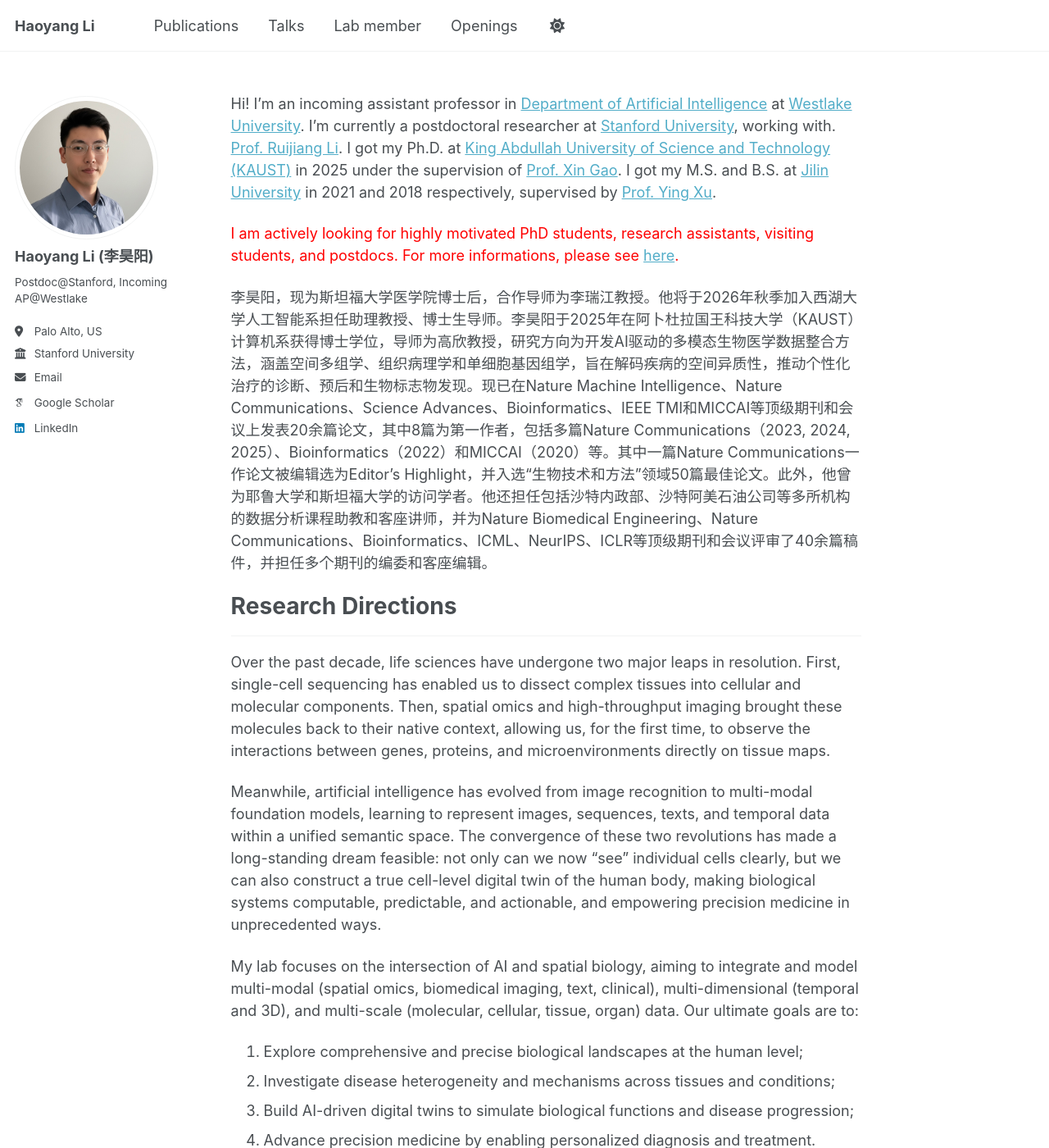
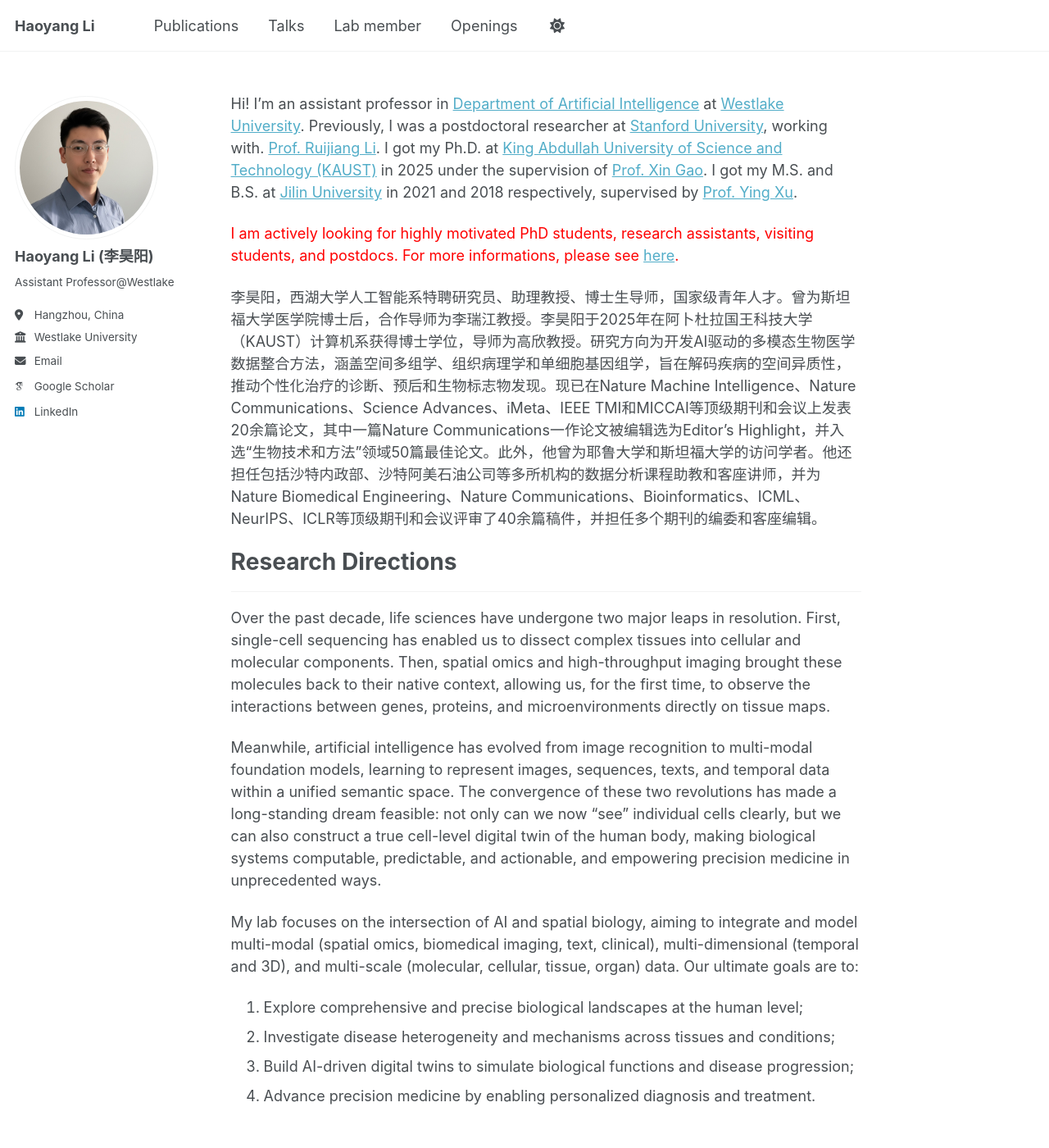
Before and after one commit to leihouyeung/lihaoyang.github.io, a Jekyll site: the page built from _pages/about.md, in a window 1280 px wide and 1400 px high. Shown: the whole window at 82% size. Built offline with Jekyll 4.4.1, drawn with Linux system fonts in a browser that asks for light colours; some web fonts are replaced; some of the changed text lies outside the part shown.

Commit message:
update website

```diff
--- a/_config.yml
+++ b/_config.yml
@@ -26,9 +26,9 @@ author:
   avatar           : "headshot.jpg"
   name             : "Haoyang Li (李昊阳)"
   pronouns         : # example: "he/his"
-  bio              : "Postdoc@Stanford, Incoming AP@Westlake"
-  location         : "Palo Alto, US"
-  employer         : "Stanford University"
+  bio              : "Assistant Professor@Westlake"
+  location         : "Hangzhou, China"
+  employer         : "Westlake University"
   uri              : # URL
   email            : "lihy@westlake.edu.cn"
 
--- a/_pages/about.md
+++ b/_pages/about.md
@@ -7,11 +7,11 @@ redirect_from:
   - /about.html
 ---
 
-Hi! I'm an incoming assistant professor in [Department of Artificial Intelligence](https://www.westlake.edu.cn/faculty/haoyang-li.html) at [Westlake University](https://westlake.edu.cn/). I'm currently a postdoctoral researcher at [Stanford University](https://www.stanford.edu/), working with. [Prof. Ruijiang Li](https://profiles.stanford.edu/ruijiang-li). I got my Ph.D. at [King Abdullah University of Science and Technology (KAUST)](https://www.kaust.edu.sa/en/) in 2025 under the supervision of [Prof. Xin Gao](https://www.kaust.edu.sa/en/study/faculty/xin-gao). I got my M.S. and B.S. at [Jilin University](https://jilinuniversity.cn/) in 2021 and 2018 respectively, supervised by [Prof. Ying Xu](https://www.sustech.edu.cn/en/faculties/yingxu.html).
+Hi! I'm an assistant professor in [Department of Artificial Intelligence](https://www.westlake.edu.cn/faculty/haoyang-li.html) at [Westlake University](https://westlake.edu.cn/). Previously, I was a postdoctoral researcher at [Stanford University](https://www.stanford.edu/), working with. [Prof. Ruijiang Li](https://profiles.stanford.edu/ruijiang-li). I got my Ph.D. at [King Abdullah University of Science and Technology (KAUST)](https://www.kaust.edu.sa/en/) in 2025 under the supervision of [Prof. Xin Gao](https://www.kaust.edu.sa/en/study/faculty/xin-gao). I got my M.S. and B.S. at [Jilin University](https://jilinuniversity.cn/) in 2021 and 2018 respectively, supervised by [Prof. Ying Xu](https://www.sustech.edu.cn/en/faculties/yingxu.html).
 
 <span style="color:red">I am actively looking for highly motivated PhD students, research assistants, visiting students, and postdocs. For more informations, please see [here](./openings). </span>
 
-李昊阳，现为斯坦福大学医学院博士后，合作导师为李瑞江教授。他将于2026年秋季加入西湖大学人工智能系担任助理教授、博士生导师。李昊阳于2025年在阿卜杜拉国王科技大学（KAUST）计算机系获得博士学位，导师为高欣教授，研究方向为开发AI驱动的多模态生物医学数据整合方法，涵盖空间多组学、组织病理学和单细胞基因组学，旨在解码疾病的空间异质性，推动个性化治疗的诊断、预后和生物标志物发现。现已在Nature Machine Intelligence、Nature Communications、Science Advances、Bioinformatics、IEEE TMI和MICCAI等顶级期刊和会议上发表20余篇论文，其中8篇为第一作者，包括多篇Nature Communications（2023, 2024, 2025）、Bioinformatics（2022）和MICCAI（2020）等。其中一篇Nature Communications一作论文被编辑选为Editor’s Highlight，并入选“生物技术和方法”领域50篇最佳论文。此外，他曾为耶鲁大学和斯坦福大学的访问学者。他还担任包括沙特内政部、沙特阿美石油公司等多所机构的数据分析课程助教和客座讲师，并为Nature Biomedical Engineering、Nature Communications、Bioinformatics、ICML、NeurIPS、ICLR等顶级期刊和会议评审了40余篇稿件，并担任多个期刊的编委和客座编辑。
+李昊阳，西湖大学人工智能系特聘研究员、助理教授、博士生导师，国家级青年人才。曾为斯坦福大学医学院博士后，合作导师为李瑞江教授。李昊阳于2025年在阿卜杜拉国王科技大学（KAUST）计算机系获得博士学位，导师为高欣教授。研究方向为开发AI驱动的多模态生物医学数据整合方法，涵盖空间多组学、组织病理学和单细胞基因组学，旨在解码疾病的空间异质性，推动个性化治疗的诊断、预后和生物标志物发现。现已在Nature Machine Intelligence、Nature Communications、Science Advances、iMeta、IEEE TMI和MICCAI等顶级期刊和会议上发表20余篇论文，其中一篇Nature Communications一作论文被编辑选为Editor’s Highlight，并入选“生物技术和方法”领域50篇最佳论文。此外，他曾为耶鲁大学和斯坦福大学的访问学者。他还担任包括沙特内政部、沙特阿美石油公司等多所机构的数据分析课程助教和客座讲师，并为Nature Biomedical Engineering、Nature Communications、Bioinformatics、ICML、NeurIPS、ICLR等顶级期刊和会议评审了40余篇稿件，并担任多个期刊的编委和客座编辑。
 
 # Research Directions
 
@@ -34,7 +34,10 @@ My lab focuses on the intersection of AI and spatial biology, aiming to integrat
 
 ---
 
-- **School of Medicine, Stanford University** 09/2025 - present<br>*Postdoctoral researcher (Working with Prof. Ruijiang Li)*<br>
+
+
+- **Department of Artifical Intelligence, Westlake University** 08/2026 - present<br>*Assistant Professor*<br>
+- **School of Medicine, Stanford University** 09/2025 - 07/2026<br>*Postdoctoral researcher (Working with Prof. Ruijiang Li)*<br>
 - **School of Medicine, Stanford University** 06/2024 - 09/2024<br>*Visiting PhD student (Working with Prof. Nima Aghaeepour)*<br>
 - **School of Public Health, Yale University**  06/2023 - 09/2023<br>*Visiting PhD student (Working with Prof. Hongyu Zhao)*<br>
 
@@ -56,7 +59,14 @@ My lab focuses on the intersection of AI and spatial biology, aiming to integrat
 
 ---
 
+- **Teacher (CST1002 Introduction to Computer Science and Programming)** <br>
+
+  Westlake University
+
 - **Guest lecturer (CS220 Data Analytics)** <br>Saudi Aramco
+
 - **Teaching assistant (CS220 Data Analytics)** <br>Ministry of Interior, Saudi Arabia<br>KAUST
+
 - **Teaching assistant (Bioinformatics)**<br>CCF DragonStar, Jilin University
+
 - **Teaching assistant (Computational Biology)** <br>Jilin University
```
Also changed, not shown: 1 other file.
